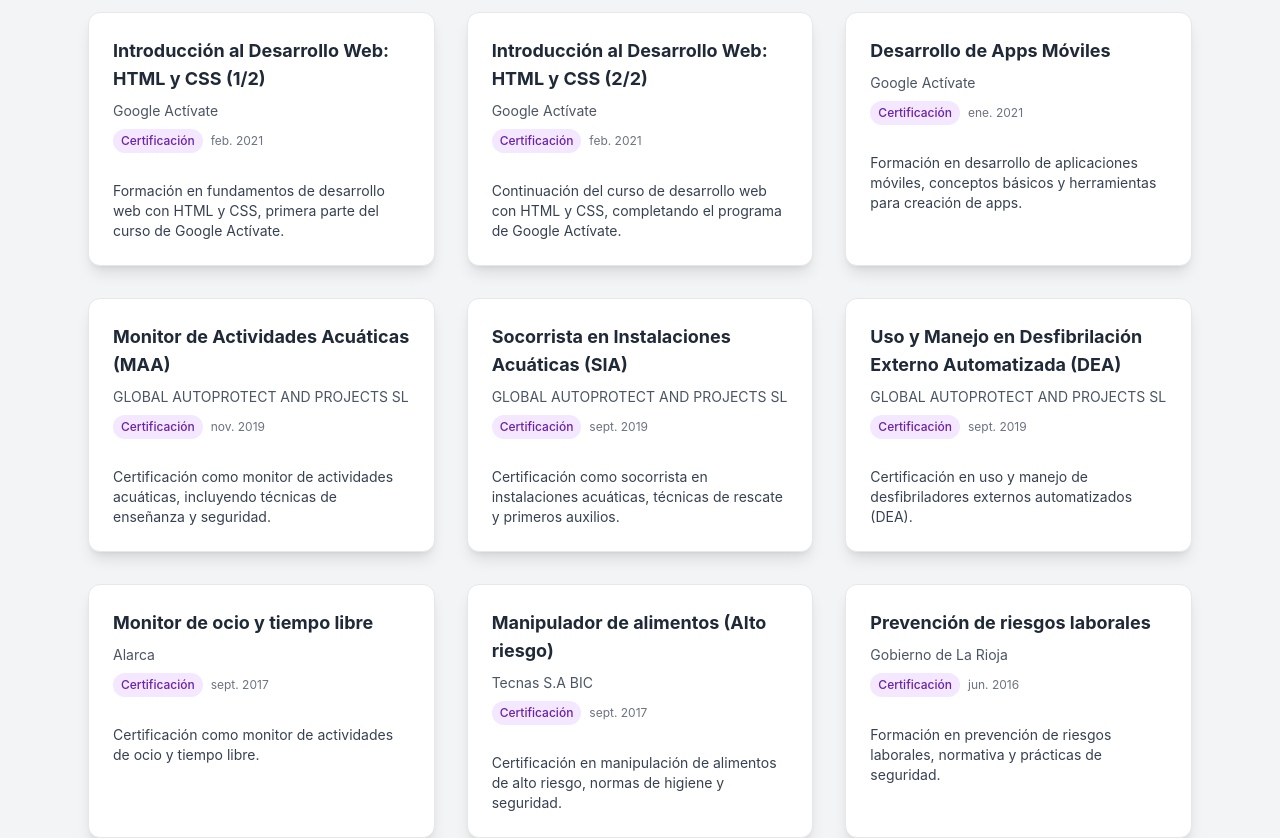
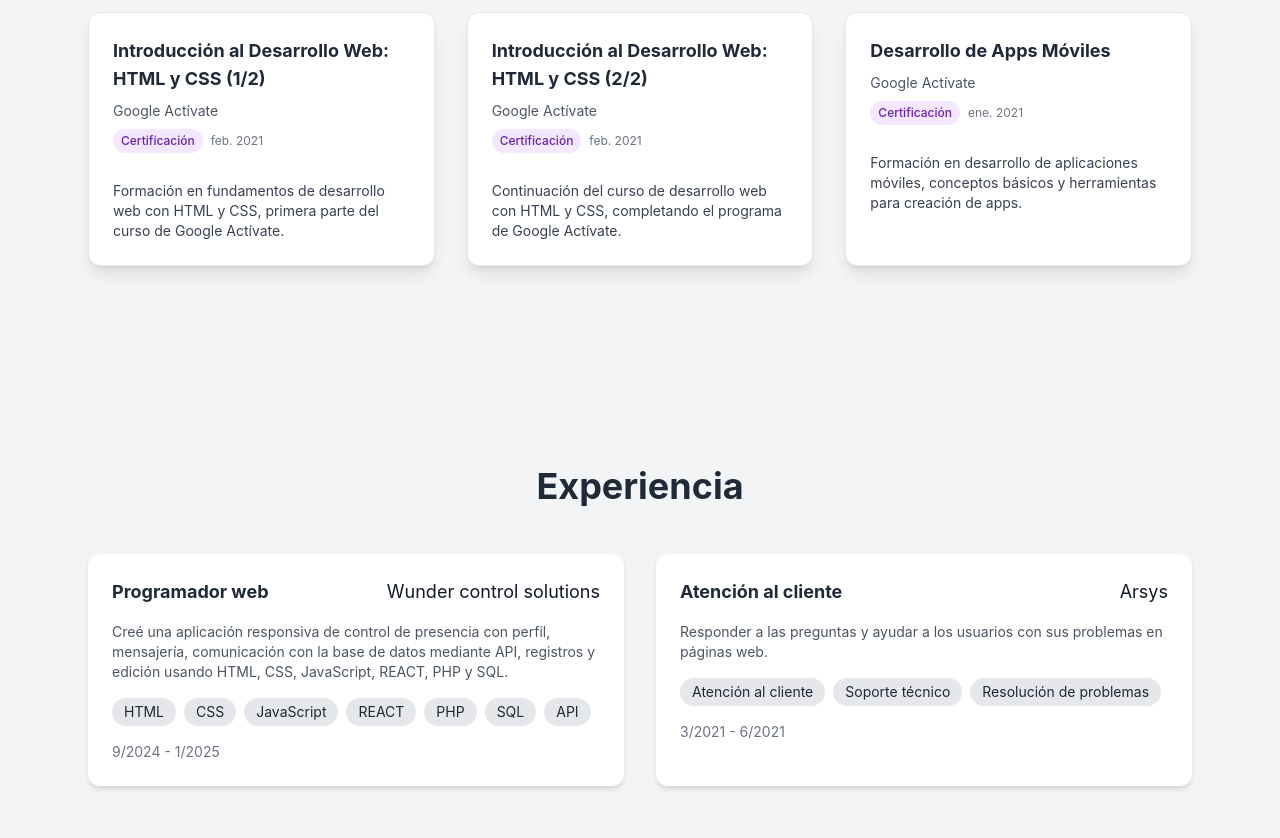
Before and after one commit to DiegoExtremiana/portfolioCompletoDiego, a React (Create React App) app: page / in a window 1280 px wide. Shown: the part 2902-3740 px from the top of the page. Built offline with nearby package versions, Linux system fonts and the light colour scheme; the HTML template or start-up script is replaced by a standard one.

Commit message:
Certificados que no son de informática ocultos

```diff
--- a/src/components/Certifications.js
+++ b/src/components/Certifications.js
@@ -100,6 +100,22 @@ const Certifications = () => {
     }
  ];
 
+  // Definir los títulos de los certificados que deben ocultarse
+  const certificatesToHide = [
+    'Riesgo eléctrico',
+    'Primeros auxilios',
+    'Coordinación de actividades empresariales en construcción',
+    'Prevención de riesgos laborales',
+    'Manipulador de alimentos (Alto riesgo)',
+    'Monitor de ocio y tiempo libre',
+    'Uso y Manejo en Desfibrilación Externo Automatizada (DEA)',
+    'Socorrista en Instalaciones Acuáticas (SIA)',
+    'Monitor de Actividades Acuáticas (MAA)'
+  ];
+
+  // Filtrar los certificados para excluir los que deben ocultarse
+  const visibleCertifications = certifications.filter(cert => !certificatesToHide.includes(cert.title));
+
   return (
     <section className="py-10 px-4 sm:px-6 section-bg-light">
       <div className="w-full max-w-6xl mx-auto px-4 sm:px-6">
@@ -108,7 +124,7 @@ const Certifications = () => {
         </h2>
 
         <div className="grid grid-cols-1 xs:grid-cols-2 sm:grid-cols-2 lg:grid-cols-3 gap-8">
-          {certifications.map((cert) => (
+          {visibleCertifications.map((cert) => (
             <div
               key={cert.id}
               className="bg-white dark:bg-gray-700 rounded-xl shadow-lg p-6 border border-gray-200 dark:border-gray-600 hover:shadow-xl transition-shadow duration-300"
```
